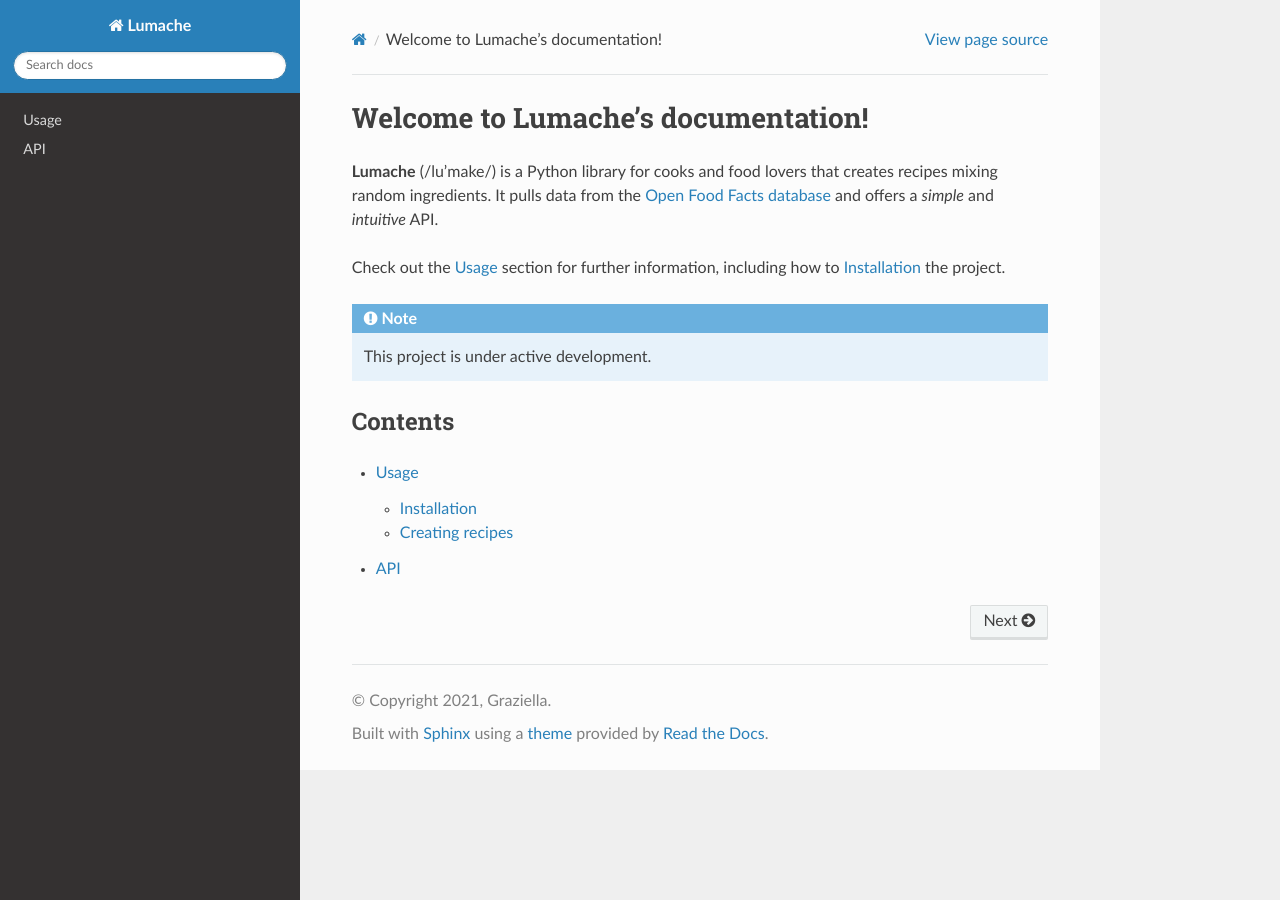
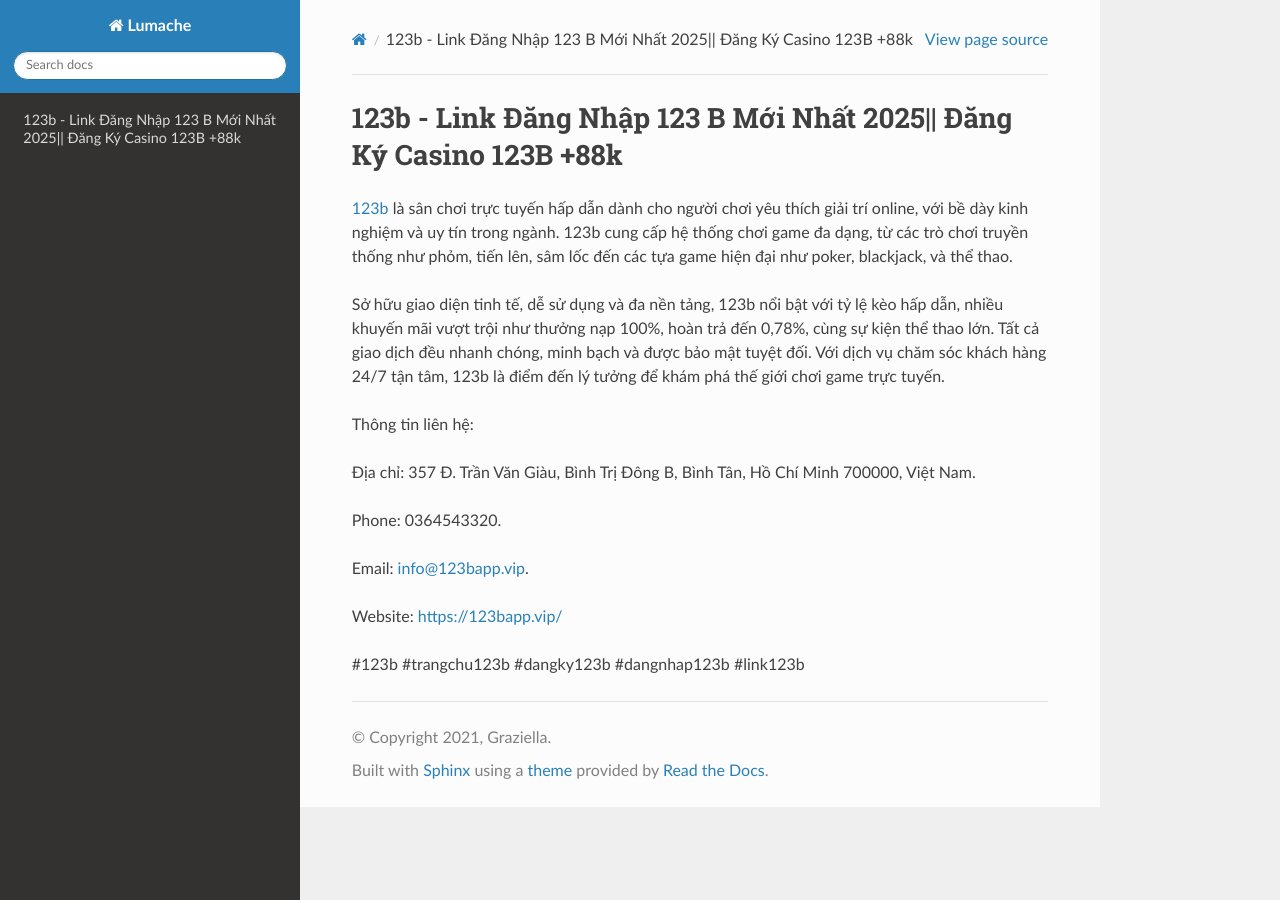
Before and after one commit to parkisngan19/123bappvip, a Sphinx documentation site: the page built from docs/source/index.rst, in a window 1280 px wide. Built offline with Sphinx 7.4.7 and the Read the Docs theme 3.1.0, drawn with Linux system fonts in a browser that asks for light colours.

Commit message:
Update index.rst

```diff
--- a/docs/source/index.rst
+++ b/docs/source/index.rst
@@ -1,22 +1,18 @@
-Welcome to Lumache's documentation!
+123b - Link Đăng Nhập 123 B Mới Nhất 2025|| Đăng Ký Casino 123B +88k
 ===================================
 
-**Lumache** (/lu'make/) is a Python library for cooks and food lovers
-that creates recipes mixing random ingredients.
-It pulls data from the `Open Food Facts database <https://world.openfoodfacts.org/>`_
-and offers a *simple* and *intuitive* API.
+`123b <https://123bapp.vip/>`_ là sân chơi trực tuyến hấp dẫn dành cho người chơi yêu thích giải trí online, với bề dày kinh nghiệm và uy tín trong ngành. 123b cung cấp hệ thống chơi game đa dạng, từ các trò chơi truyền thống như phỏm, tiến lên, sâm lốc đến các tựa game hiện đại như poker, blackjack, và thể thao.
 
-Check out the :doc:`usage` section for further information, including
-how to :ref:`installation` the project.
+Sở hữu giao diện tinh tế, dễ sử dụng và đa nền tảng, 123b nổi bật với tỷ lệ kèo hấp dẫn, nhiều khuyến mãi vượt trội như thưởng nạp 100%, hoàn trả đến 0,78%, cùng sự kiện thể thao lớn. Tất cả giao dịch đều nhanh chóng, minh bạch và được bảo mật tuyệt đối. Với dịch vụ chăm sóc khách hàng 24/7 tận tâm, 123b là điểm đến lý tưởng để khám phá thế giới chơi game trực tuyến.
 
-.. note::
+Thông tin liên hệ:
 
-   This project is under active development.
+Địa chỉ: 357 Đ. Trần Văn Giàu, Bình Trị Đông B, Bình Tân, Hồ Chí Minh 700000, Việt Nam.
 
-Contents
---------
+Phone: 0364543320.
 
-.. toctree::
+Email: info@123bapp.vip.
 
-   usage
-   api
+Website: https://123bapp.vip/
+
+#123b #trangchu123b #dangky123b #dangnhap123b #link123b
```
